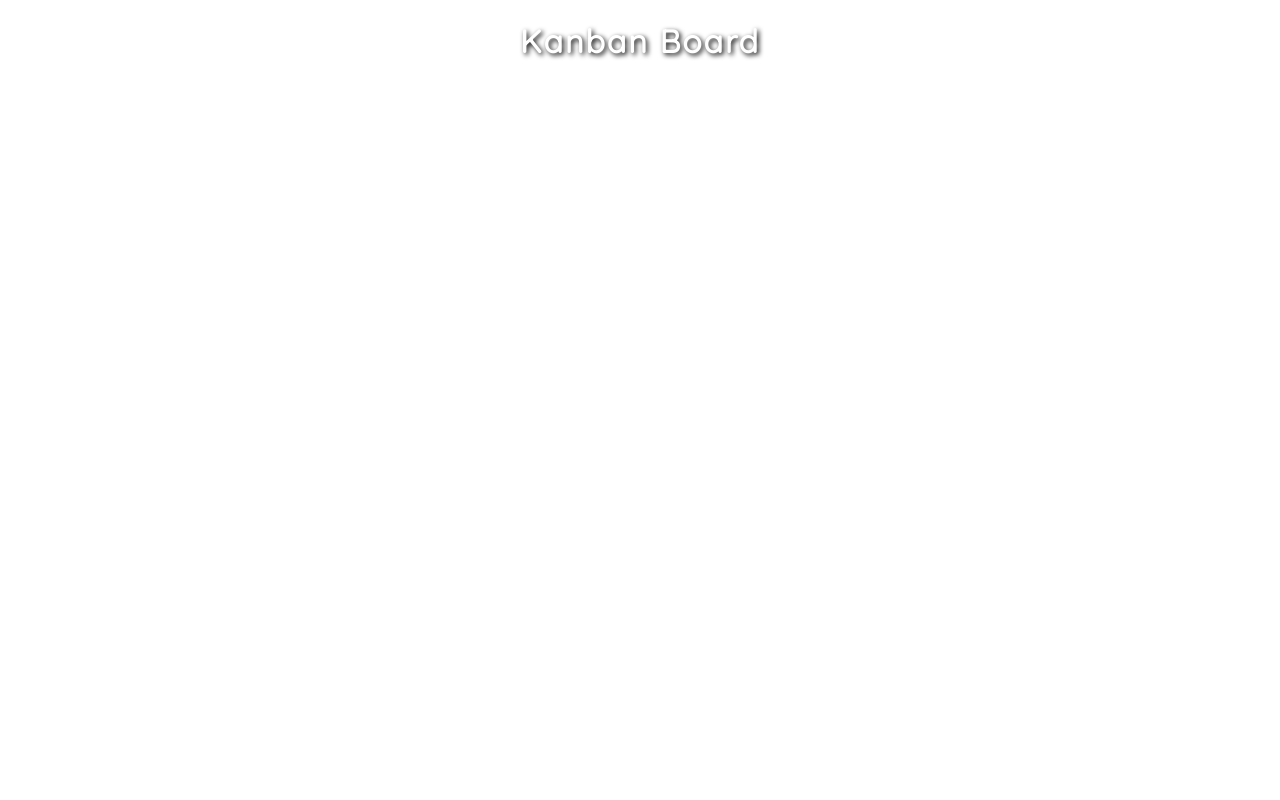
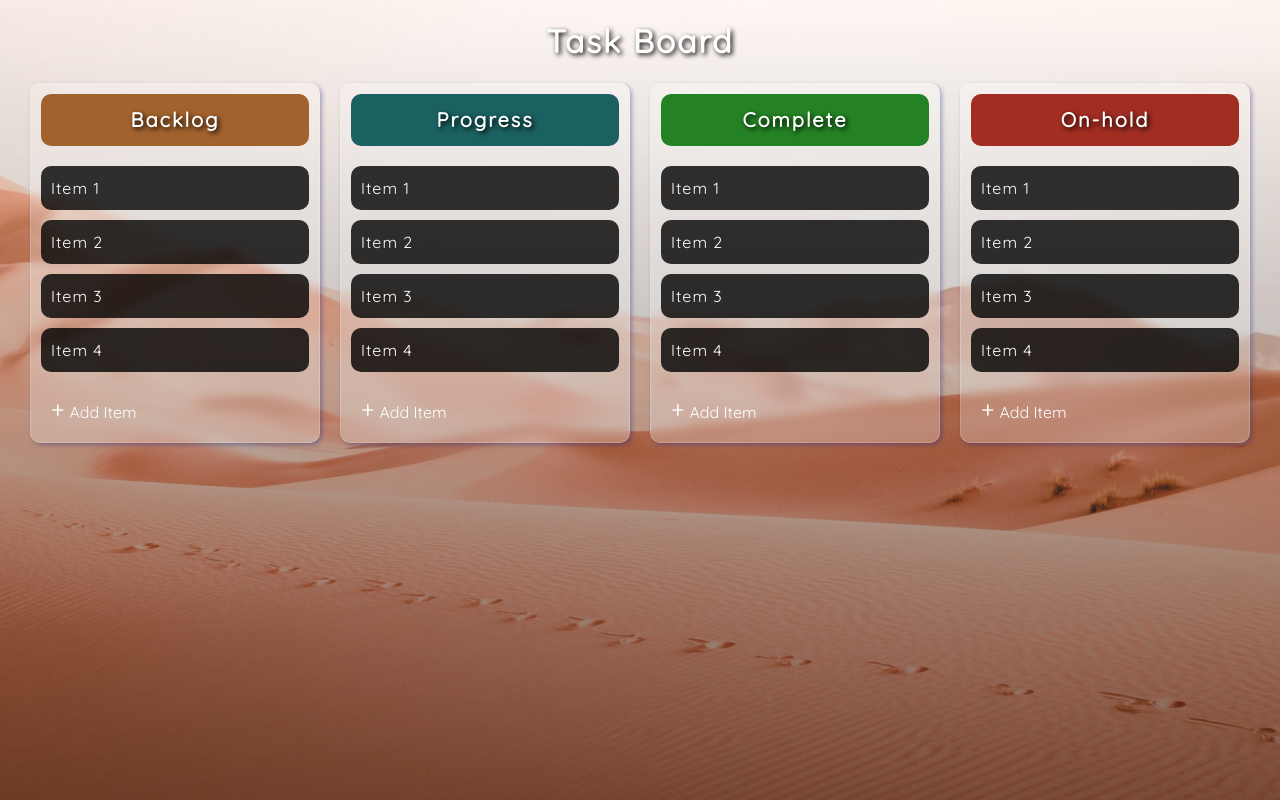
Before and after one commit to Dev-muse/Drag-Drop-Organizer, a plain HTML site: page index.html in a window 1280 px wide. Drawn offline with Linux system fonts and the light colour scheme.

Commit message:
UI styling done

```diff
--- a/index.html
+++ b/index.html
@@ -1,15 +1,132 @@
 <!DOCTYPE html>
 <html lang="en">
-<head>
-    <meta charset="UTF-8">
-    <meta name="viewport" content="width=device-width, initial-scale=1.0">
+  <head>
+    <meta charset="UTF-8" />
+    <meta name="viewport" content="width=device-width, initial-scale=1.0" />
     <title>Drag and Drop</title>
-    <link rel="icon" type="image/png" href="favicon.png">
-    <link rel="stylesheet" href="style.css">
-</head>
-<body>
-    <h1 class="main-title">Kanban Board</h1>
+    <link rel="icon" type="image/png" href="favicon.png" />
+    <link rel="stylesheet" href="style.css" />
+  </head>
+  <body>
+    <h1 class="main-title">Task Board</h1>
+    <div class="drag-container">
+      <ul class="drag-list">
+        <!-- backlog column -->
+        <li class="drag-column backlog-column">
+          <span class="header">
+            <h1>Backlog</h1>
+          </span>
+          <!-- Backlog content -->
+          <div id="backlog-content" class="custom-scroll">
+            <ul class="drag-item-list" id="backlog-list">
+              <li class="drag-item">Item 1</li>
+              <li class="drag-item">Item 2</li>
+              <li class="drag-item">Item 3</li>
+              <li class="drag-item">Item 4</li>
+            </ul>
+          </div>
+
+          <!-- Add button group -->
+          <div class="add-btn-group">
+            <div class="add-btn">
+              <span class="plus-sign">+</span>
+              <span>Add Item</span>
+            </div>
+            <div class="add-btn solid">
+              <span>Save Item</span>
+            </div>
+            <div class="add-container">
+              <div class="add-item"></div>
+            </div>
+          </div>
+        </li>
+        <li class="drag-column progress-column">
+          <span class="header">
+            <h1>Progress</h1>
+          </span>
+          <!-- progress content -->
+          <div id="progress-content" class="custom-scroll">
+            <ul class="drag-item-list" id="progress-list">
+              <li class="drag-item">Item 1</li>
+              <li class="drag-item">Item 2</li>
+              <li class="drag-item">Item 3</li>
+              <li class="drag-item">Item 4</li>
+            </ul>
+          </div>
+
+          <!-- Add button group -->
+          <div class="add-btn-group">
+            <div class="add-btn">
+              <span class="plus-sign">+</span>
+              <span>Add Item</span>
+            </div>
+            <div class="add-btn solid">
+              <span>Save Item</span>
+            </div>
+            <div class="add-container">
+              <div class="add-item"></div>
+            </div>
+          </div>
+        </li>
+        <li class="drag-column complete-column">
+          <span class="header">
+            <h1>Complete</h1>
+          </span>
+          <!-- complete content -->
+          <div id="complete-content" class="custom-scroll">
+            <ul class="drag-item-list" id="complete-list">
+              <li class="drag-item">Item 1</li>
+              <li class="drag-item">Item 2</li>
+              <li class="drag-item">Item 3</li>
+              <li class="drag-item">Item 4</li>
+            </ul>
+          </div>
+
+          <!-- Add button group -->
+          <div class="add-btn-group">
+            <div class="add-btn">
+              <span class="plus-sign">+</span>
+              <span>Add Item</span>
+            </div>
+            <div class="add-btn solid">
+              <span>Save Item</span>
+            </div>
+            <div class="add-container">
+              <div class="add-item"></div>
+            </div>
+          </div>
+        </li>
+        <li class="drag-column on-hold-column">
+          <span class="header">
+            <h1>On-hold</h1>
+          </span>
+          <!-- On-Hold content -->
+          <div id="on-hold-content" class="custom-scroll">
+            <ul class="drag-item-list" id="on-hold-list">
+              <li class="drag-item">Item 1</li>
+              <li class="drag-item">Item 2</li>
+              <li class="drag-item">Item 3</li>
+              <li class="drag-item">Item 4</li>
+            </ul>
+          </div>
+
+          <!-- Add button group -->
+          <div class="add-btn-group">
+            <div class="add-btn">
+              <span class="plus-sign">+</span>
+              <span>Add Item</span>
+            </div>
+            <div class="add-btn solid">
+              <span>Save Item</span>
+            </div>
+            <div class="add-container">
+              <div class="add-item"></div>
+            </div>
+          </div>
+        </li>
+      </ul>
+    </div>
     <!-- Script -->
     <script src="script.js"></script>
-</body>
+  </body>
 </html>
--- a/style.css
+++ b/style.css
@@ -1,4 +1,4 @@
-/* Trees Image - Pexels: https://www.pexels.com/photo/photo-of-trees-in-forest-3801030/ */
+/* Background Image - Unsplash: https://images.unsplash.com/photo-1490358930084-2d26f21dc211? */
 @import url("https://fonts.googleapis.com/css?family=Quicksand&display=swap");
 
 html {
@@ -13,11 +13,12 @@ html {
 }
 
 body {
-  margin: 0;
-  background: url("./trees.jpg");
+  background: linear-gradient(to bottom, rgba(0, 0, 0, 0), rgba(0, 0, 0, 0.5)),
+    url("./minimal-background.jpg");
   background-size: cover;
   background-position: 50% 60%;
   background-attachment: fixed;
+  margin: 0;
   color: white;
   font-family: Quicksand, sans-serif;
   overflow-y: hidden;
@@ -50,11 +51,15 @@ ul {
 
 /* Columns */
 .drag-column {
-
+  flex: 1;
   margin: 0 10px;
   position: relative;
-  background-color: rgba(0, 0, 0, 0.4);
+  background: rgba(255, 255, 255, 0.25);
+  box-shadow: 2px 2px 4px 0 rgba(31, 38, 135, 0.37);
+  backdrop-filter: blur(4px);
+  -webkit-backdrop-filter: blur(4px);
   border-radius: 10px;
+  border: 1px solid rgba(255, 255, 255, 0.18);
   overflow-x: hidden;
 }
 
@@ -89,7 +94,7 @@ ul {
 /* Custom Scrollbar */
 .custom-scroll {
   overflow-y: auto;
-  max-height: 75vh;
+  max-height: 52vh;
 }
 
 .custom-scroll::-webkit-scrollbar-track {
```
